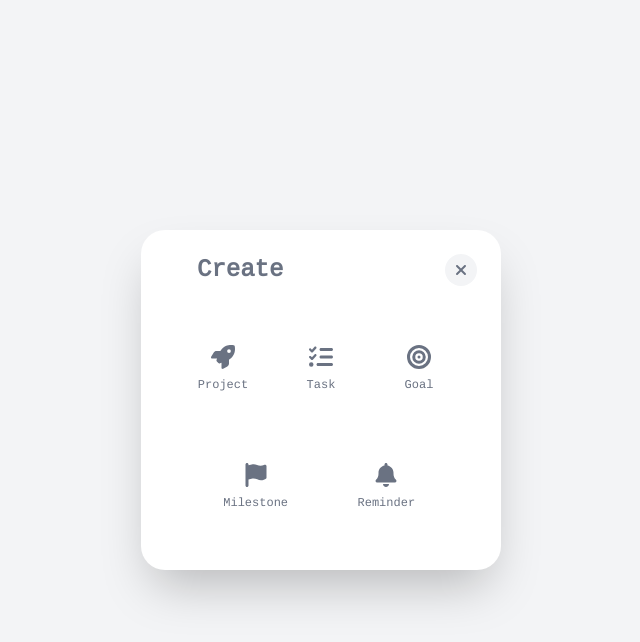
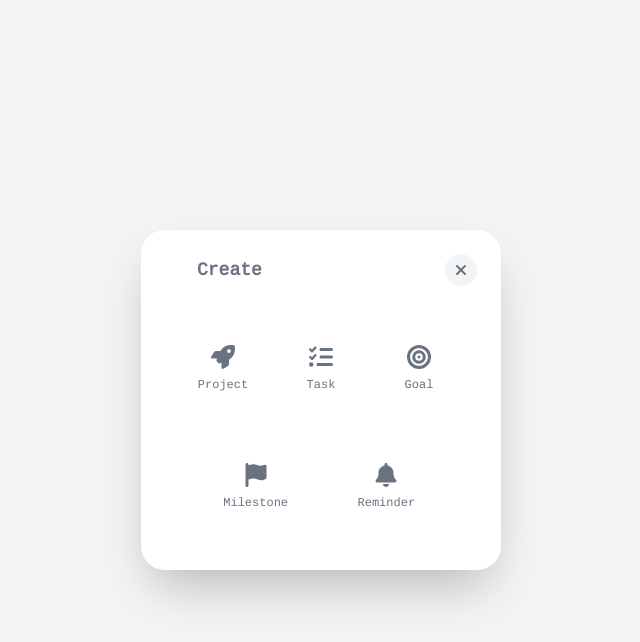
Before and after one commit to ArpitSrivastava90/My-UI, a Next.js app: page /Create in a window 1280 px wide. Both pictures are taken after a click on the button "Create". Shown: the top 642 px of the page, without its empty margins (319-959 px from the left). Built offline with nearby package versions, Linux system fonts and the light colour scheme.

Commit message:
final fix

```diff
--- a/app/(Component)/Create/page.tsx
+++ b/app/(Component)/Create/page.tsx
@@ -34,9 +34,8 @@ const Page = () => {
           <motion.div
             layoutId="CreateCard"
             className="relative flex h-[340px] w-[360px] flex-col overflow-hidden rounded-3xl bg-white shadow-2xl"
-            transition={{ type: 'spring', bounce: 0.2, duration: 0.6 }}
+            transition={{ ease: 'linear', duration: 0.2 }}
           >
-
             <div className="flex w-full items-center justify-between p-6 pb-4">
               <div className="flex items-center gap-x-3">
                 <motion.div
@@ -49,7 +48,7 @@ const Page = () => {
 
                 <motion.h1
                   layoutId="text-create"
-                  className="text-2xl font-bold text-gray-500"
+                  className="text-lg font-bold text-gray-500"
                 >
                   Create
                 </motion.h1>
@@ -113,7 +112,7 @@ const Page = () => {
             layoutId="CreateCard"
             onClick={() => setisClicked(true)}
             className="flex h-16 w-48 cursor-pointer items-center justify-center gap-x-3 rounded-full bg-white text-gray-700 hover:bg-gray-50"
-            transition={{ type: 'spring', bounce: 0.2, duration: 0.6 }}
+            transition={{ ease: 'linear', duration: 0.2 }}
           >
             <motion.div
               layoutId="icon-plus"
@@ -121,7 +120,7 @@ const Page = () => {
             >
               <FaPlus size={18} />
             </motion.div>
-            <motion.h1 layoutId="text-create" className="text-lg font-semibold">
+            <motion.h1 layoutId="text-create" className="text-xl font-semibold">
               Create
             </motion.h1>
           </motion.button>
```
